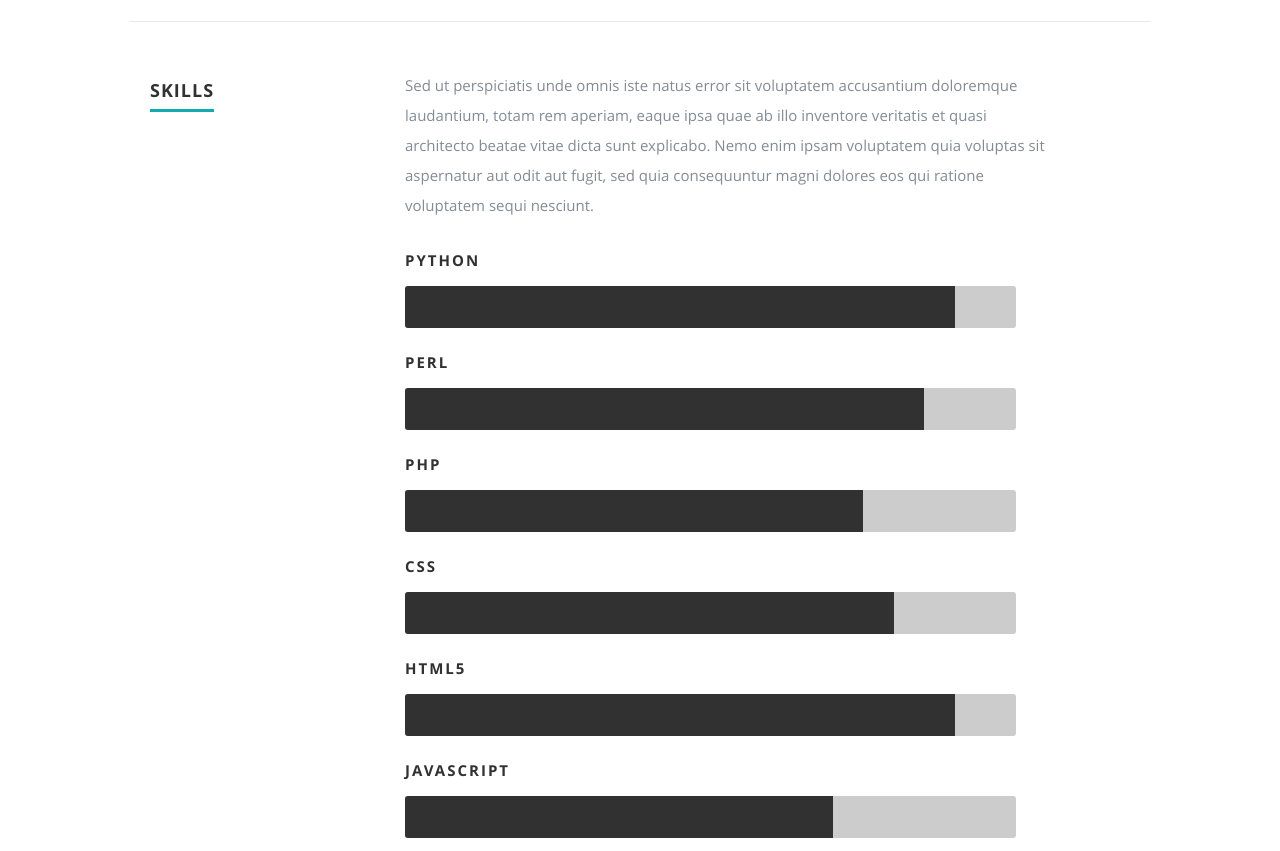
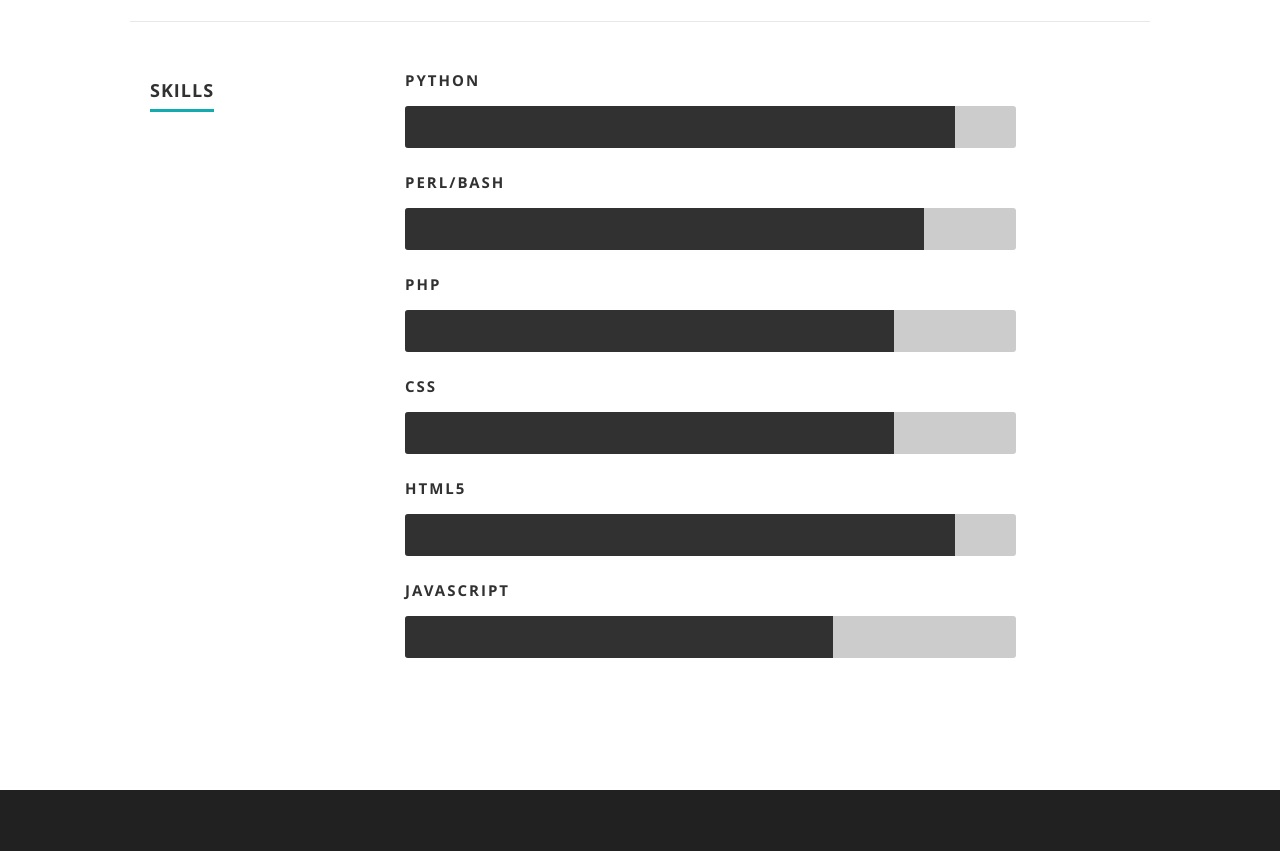
Before and after one commit to amirn003/myceevee, a plain HTML site: page index.html in a window 1280 px wide. Shown: the part 4950-5801 px from the top of the page. Drawn offline with nearby package versions, Linux system fonts and the light colour scheme.

Commit message:
remove html paragraph tag, update layout

```diff
--- a/css/layout.css
+++ b/css/layout.css
@@ -1006,7 +1006,7 @@ footer .social-links li:first-child { margin-left: 0; }
 
 
 .php {
-    width: 75%;
+    width: 80%;
   	-moz-animation: css 2s ease;
   	-webkit-animation: css 2s ease;
 }
--- a/index.html
+++ b/index.html
@@ -339,17 +339,11 @@
 
          <div class="nine columns main-col">
 
-            <p>Sed ut perspiciatis unde omnis iste natus error sit voluptatem accusantium doloremque laudantium, totam rem aperiam,
-            eaque ipsa quae ab illo inventore veritatis et quasi architecto beatae vitae dicta sunt explicabo. Nemo enim ipsam
-            voluptatem quia voluptas sit aspernatur aut odit aut fugit, sed quia consequuntur magni dolores eos qui ratione
-            voluptatem sequi nesciunt.
-            </p>
-
 				<div class="bars">
 
 				   <ul class="skills">
 					   <li><span class="bar-expand python"></span><em>Python</em></li>
-                  <li><span class="bar-expand perl"></span><em>Perl</em></li>
+                  <li><span class="bar-expand perl"></span><em>Perl/Bash</em></li>
 						<li><span class="bar-expand php"></span><em>PHP</em></li>
 						<li><span class="bar-expand css"></span><em>CSS</em></li>
 						<li><span class="bar-expand html5"></span><em>HTML5</em></li>
```
